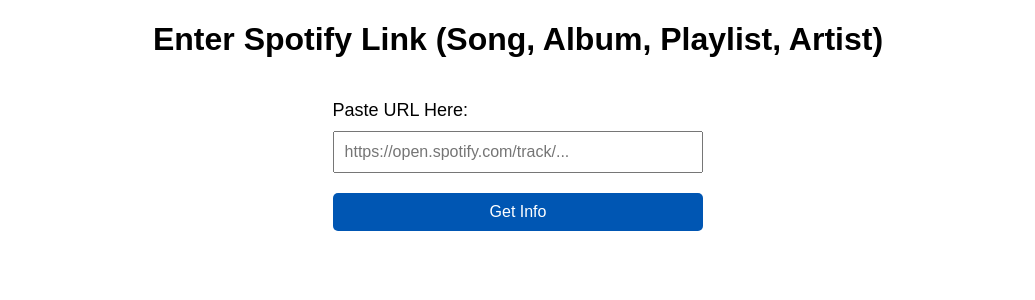
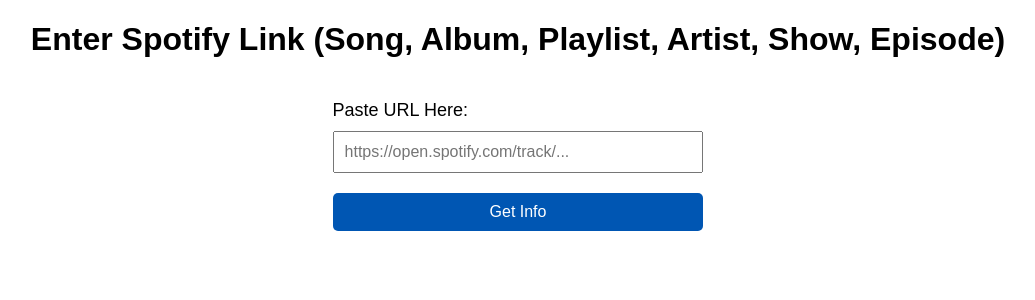
Before and after one commit to mdimasprasetyo/spotify-extraction-app, a Flask app: page / in a window 1280 px wide. Shown: the top 300 px of the page, without its empty margins (122-1157 px from the left). Run offline with Flask 3, Linux system fonts and the light colour scheme; parts of the project's set-up code (start-up, migrations or seed data) failed here and were passed over.

Commit message:
link types enhancement

```diff
--- a/app.py
+++ b/app.py
@@ -89,6 +89,10 @@ def spotify_url_to_id(url):
         return url.split('/')[-1].split('?')[0], 'playlist'
     elif 'artist' in url:
         return url.split('/')[-1].split('?')[0], 'artist'
+    elif 'show' in url:
+        return url.split('/')[-1].split('?')[0], 'show'
+    elif 'episode' in url:
+        return url.split('/')[-1].split('?')[0], 'episode'
     return None, None
 
 def get_spotify_code(uri):
@@ -108,6 +112,10 @@ def get_spotify_info(content_type, content_id):
         endpoint = f'https://api.spotify.com/v1/playlists/{content_id}'
     elif content_type == 'artist':
         endpoint = f'https://api.spotify.com/v1/artists/{content_id}'
+    elif content_type == 'show':
+        endpoint = f'https://api.spotify.com/v1/shows/{content_id}'
+    elif content_type == 'episode':
+        endpoint = f'https://api.spotify.com/v1/episodes/{content_id}'
     else:
         raise ValueError("Unsupported content type")
 
@@ -117,13 +125,13 @@ def get_spotify_info(content_type, content_id):
         logger.error(f"Error fetching Spotify info for {content_type} {content_id}: {e}")
         raise
 
-    if content_type == 'track':
+    if content_type == 'track' or content_type == 'episode':
         title = info['name']
-        artist = ', '.join(artist['name'] for artist in info['artists'])
-        album_art_url = info['album']['images'][0]['url']
-    elif content_type == 'album':
+        artist = ', '.join(artist['name'] for artist in info['artists']) if content_type == 'track' else info['show']['publisher']
+        album_art_url = info['images'][0]['url'] if 'images' in info else info['show']['images'][0]['url']
+    elif content_type == 'album' or content_type == 'show':
         title = info['name']
-        artist = ', '.join(artist['name'] for artist in info['artists'])
+        artist = ', '.join(artist['name'] for artist in info['artists']) if content_type == 'album' else info['publisher']
         album_art_url = info['images'][0]['url']
     elif content_type == 'playlist':
         title = info['name']
@@ -131,7 +139,7 @@ def get_spotify_info(content_type, content_id):
         album_art_url = info['images'][0]['url']
     elif content_type == 'artist':
         title = info['name']
-        artist = ''  # Artist page does not have an artist name field, use the title as the name
+        artist = ''
         album_art_url = info['images'][0]['url'] if info['images'] else None
 
     logger.info(f"Fetched Spotify info: Title: {title}, Artist: {artist}, Type: {content_type}")
@@ -173,7 +181,7 @@ def result():
     spotify_code_svg = get_spotify_code(f'spotify:{content_type}:{content_id}')
     spotify_code_io = BytesIO(spotify_code_svg)
 
-    link_type = content_type.capitalize()  # Capitalize first letter for display
+    link_type = content_type.capitalize()
 
     logger.info(f"Rendered result page for Spotify URL {spotify_url}")
     return render_template('result.html',
@@ -217,12 +225,12 @@ def download(file_type):
 
     response = Response(file_content, mimetype=mimetype,
                         headers={"Content-Disposition": f"attachment; filename*=UTF-8''{file_name_encoded}"})
-    response.headers['Cache-Control'] = 'public, max-age=86400'  # Cache for 1 day
+    response.headers['Cache-Control'] = 'public, max-age=86400'
     response.headers['ETag'] = generate_etag(file_content)
 
     if request.headers.get('If-None-Match') == response.headers['ETag']:
         logger.info(f"File {file_name} not modified, returning 304.")
-        response.status_code = 304  # Not modified
+        response.status_code = 304
 
     logger.info(f"Serving download for {file_name}")
     return response
--- a/templates/index.html
+++ b/templates/index.html
@@ -64,7 +64,7 @@
     </style>
 </head>
 <body>
-    <h1>Enter Spotify Link (Song, Album, Playlist, Artist)</h1>
+    <h1>Enter Spotify Link (Song, Album, Playlist, Artist, Show, Episode)</h1>
     <form id="spotifyForm" action="/result" method="post">
         <label for="spotify_url">Paste URL Here:</label>
         <input type="url" id="spotify_url" name="spotify_url" placeholder="https://open.spotify.com/track/..." required>
@@ -86,7 +86,7 @@
         });
 
         function isValidSpotifyUrl(url) {
-            var regex = /^https:\/\/open\.spotify\.com(?:\/intl-[\w-]+)?\/(track|album|playlist|artist)\/[A-Za-z0-9]{22}(?:\?.*)?$/;
+            var regex = /^https:\/\/open\.spotify\.com(?:\/intl-[\w-]+)?\/(track|album|playlist|artist|show|episode)\/[A-Za-z0-9]{22}(?:\?.*)?$/;
             return regex.test(url);
         }
 
```
